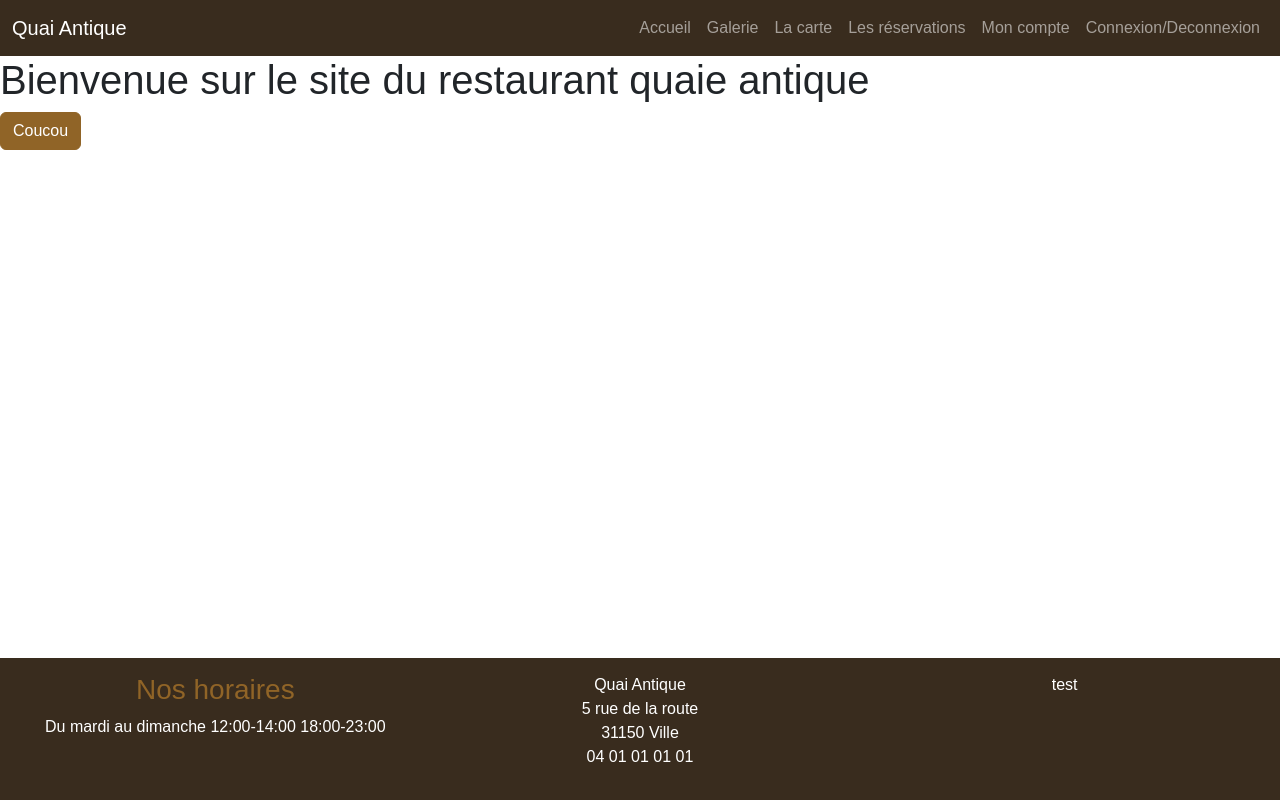
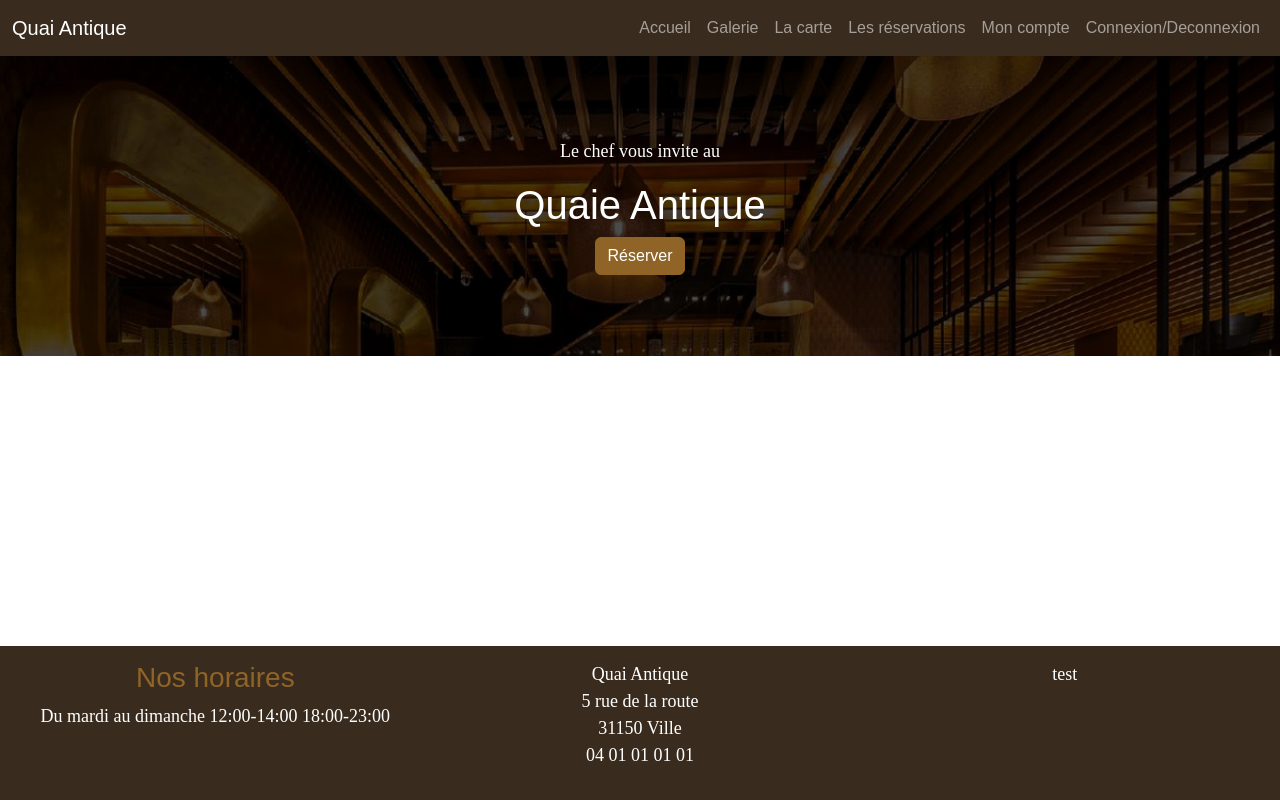
Before and after one commit to Angereb/Fil-Rouge, a website with bundled scripts: page index.html in a window 1280 px wide. Built offline with nearby package versions, Linux system fonts and the light colour scheme; files whose address does not match are found by name; a web font is replaced by a local one.

Commit message:
ajout hero scene home

```diff
--- a/pages/home.html
+++ b/pages/home.html
@@ -1,2 +1,9 @@
-<h1>Bienvenue sur le site du restaurant quaie antique</h1>
-<button class="btn btn-primary">Coucou</button>
+<div class="hero-scene text-center text-white">
+    <div class= "hero-scene-content">
+        <p>Le chef vous invite au</p>
+
+        <h1>Quaie Antique</h1>
+
+        <button class="btn btn-primary">Réserver</button>
+    </div>
+</div>
--- a/scss/main.scss
+++ b/scss/main.scss
@@ -16,3 +16,36 @@
     bottom: 0;
     width: 100%;
 }
+
+p{
+    font-family: $font-family-serif;
+    font-size: 18px;
+}
+
+.hero-scene{
+    position: relative;
+    &::before{
+        content:"";
+        position: absolute;
+        top:0;
+        left:0;
+        width:100%;
+        height:100%;
+        background-image: url(../images/FondHeroScene.jpg);
+        background-size: cover;
+        filter: brightness(0.3);
+    }
+
+    *{
+        //Positionner les éléments devant le ::before
+        position:relative;
+    }
+
+    .hero-scene-content{
+        height: 300px;
+        display: flex;
+        flex-direction: column;
+        align-items: center;
+        justify-content: center;
+    }
+}
```
Also changed, not shown: images/FondHeroScene.jpg (added), scss/main.css, 1 other file.
